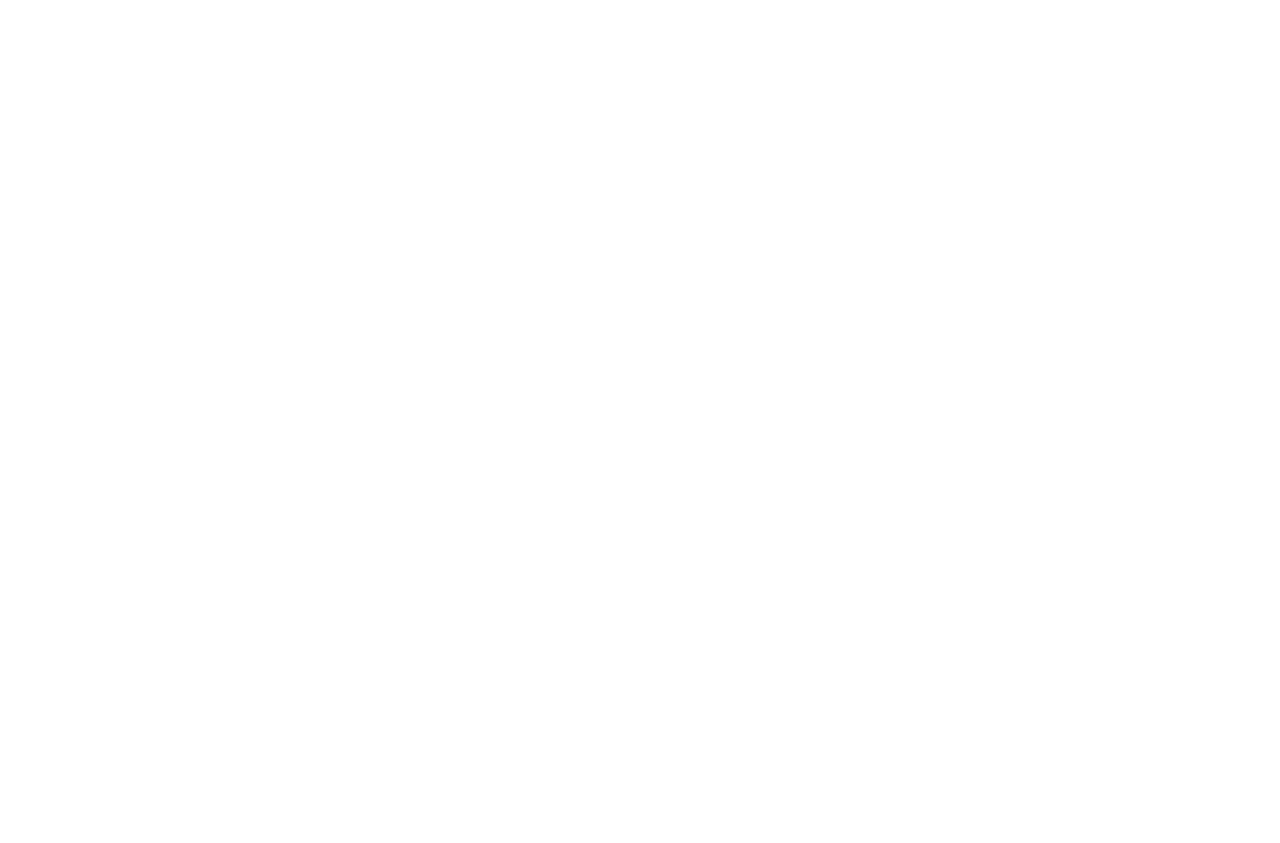
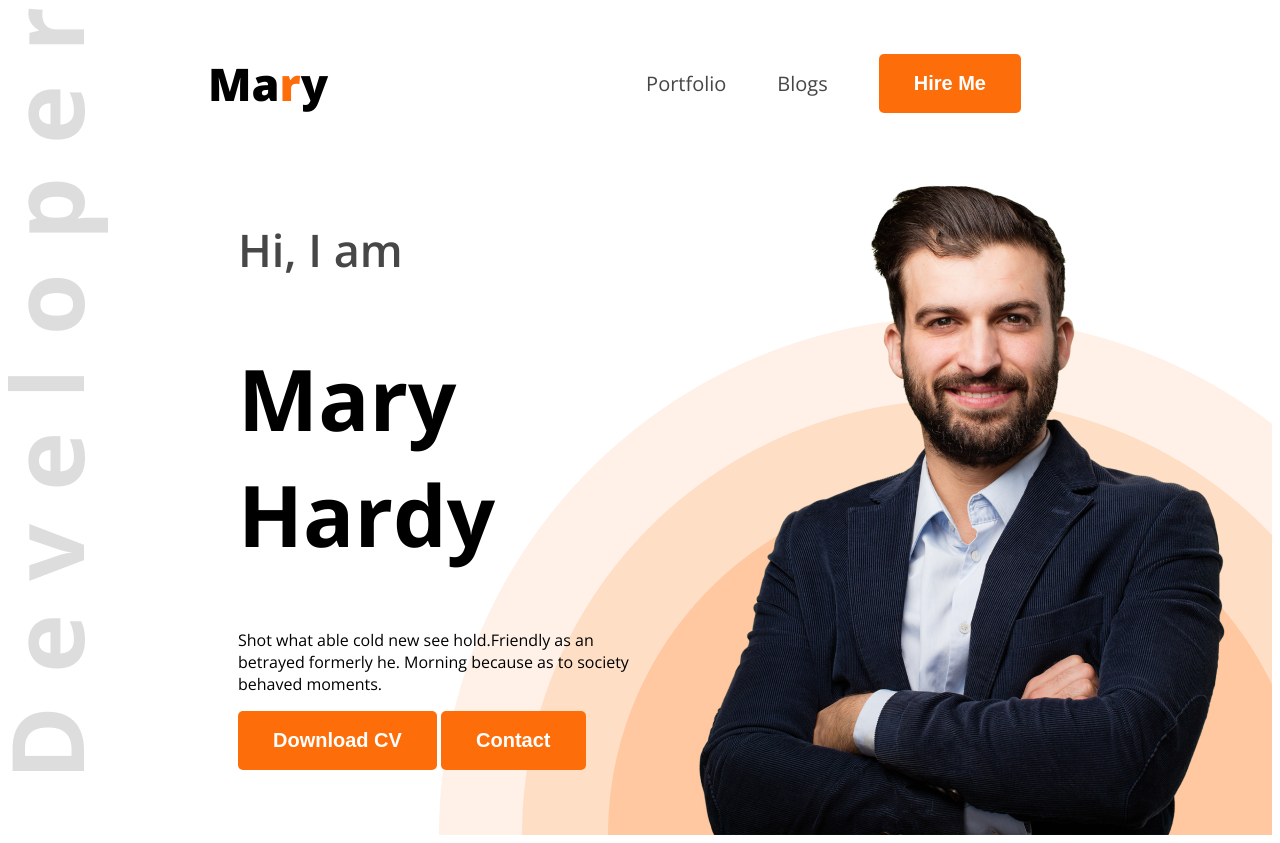
Before and after one commit to mahid-sketch/my-wev-portfolio, a plain HTML site: page index.html in a window 1280 px wide. Before the commit the page ends 800 px from the top, so only its background shows below. Drawn offline with nearby package versions, Linux system fonts and the light colour scheme.

Commit message:
index.html

```diff
--- a/index.html
+++ b/index.html
@@ -1,12 +1,37 @@
 <!DOCTYPE html>
 <html lang="en">
+
 <head>
     <meta charset="UTF-8">
     <meta name="viewport" content="width=device-width, initial-scale=1.0">
     <title>My Portfolio</title>
+    <link rel="preconnect" href="https://fonts.googleapis.com">
+    <link rel="preconnect" href="https://fonts.gstatic.com" crossorigin>
+    <link href="https://fonts.googleapis.com/css2?family=Open+Sans:ital,wght@0,300..800;1,300..800&display=swap"
+        rel="stylesheet">
+    <link rel="stylesheet" href="styles/portfolio.css">
 </head>
-<body>
-    <header>
+
+<body class="open-sans-normal">
+    <header class="header">
+        <nav>
+            <h3 class="nav-titel">Ma<span class="r">r</span>y</h3>
+            <ul>
+                <li><a class="dark2" href="">Portfolio</a></li>
+                <li><a  class="dark2" href="">Blogs</a></li>
+                <li><a href=""><button class="btn-design">Hire Me</button></a></li>
+            </ul>
+        </nav>
+        <div class="banner-main">
+            <div class="banner-text">
+                <h4 class="banner-greetings dark2">Hi, I  am</h4>
+                <h1 class="banner-titel">Mary Hardy</h1>
+                <p class="ban-text">Shot what able cold new see hold.Friendly as an betrayed formerly he. Morning because as to society behaved moments.</p>
+                <button class="btn-design">Download CV</button>
+                <button class="btn-design">Contact</button>
+            </div>
+            <img class="banner-img" src="images/hardy.png" alt="">
+        </div>
 
     </header>
     <main>
@@ -16,4 +41,5 @@
 
     </footer>
 </body>
+
 </html>
--- /dev/null
+++ b/styles/portfolio.css
@@ -0,0 +1,72 @@
+
+
+.open-sans-normal {
+  font-family: "Open Sans", sans-serif;
+  font-optical-sizing: auto;
+  font-style: normal;
+  font-variation-settings:
+    "wdth" 100;
+}
+/* shared css */
+.btn-design{
+    background-color: #FD6E0A;
+    font-weight: bold;
+    color: white;
+    padding: 18px 35px;
+    border-radius: 5px;
+    font-size: 20px;
+    border: none;
+}
+/* header styles */
+.header{
+    background-image: url(../images/developer.png) , url(../images/header_bg.png);
+    background-repeat: no-repeat;
+    background-position: top left , bottom right;
+}
+/* nav styles */
+nav{
+    display: flex;
+    align-items: center;
+    justify-content: space-between;
+    margin: 0px 200px;
+}
+.nav-titel{
+    font-weight: 800;
+    font-size: 45px;
+}
+.r{
+    color: #FD6E0A;
+}
+nav ul{
+    display: flex;
+    align-items: center;
+}
+nav ul li {
+    list-style: none;
+    margin-right: 51px;
+}
+nav ul li a{
+    text-decoration: none;
+    font-size: 20px;
+
+}
+.dark2{
+    color: #474747;
+}
+/* banner style */
+.banner-main{
+    display: flex;
+    justify-content: space-between;
+    margin: 0 38px 0 230px;
+}
+.banner-text{
+    max-width: 585px;
+}
+.banner-greetings{
+    font-size: 45px;
+    font-weight: 600;
+}
+.banner-titel{
+    font-weight: bold;
+    font-size: 85px;
+}
```
